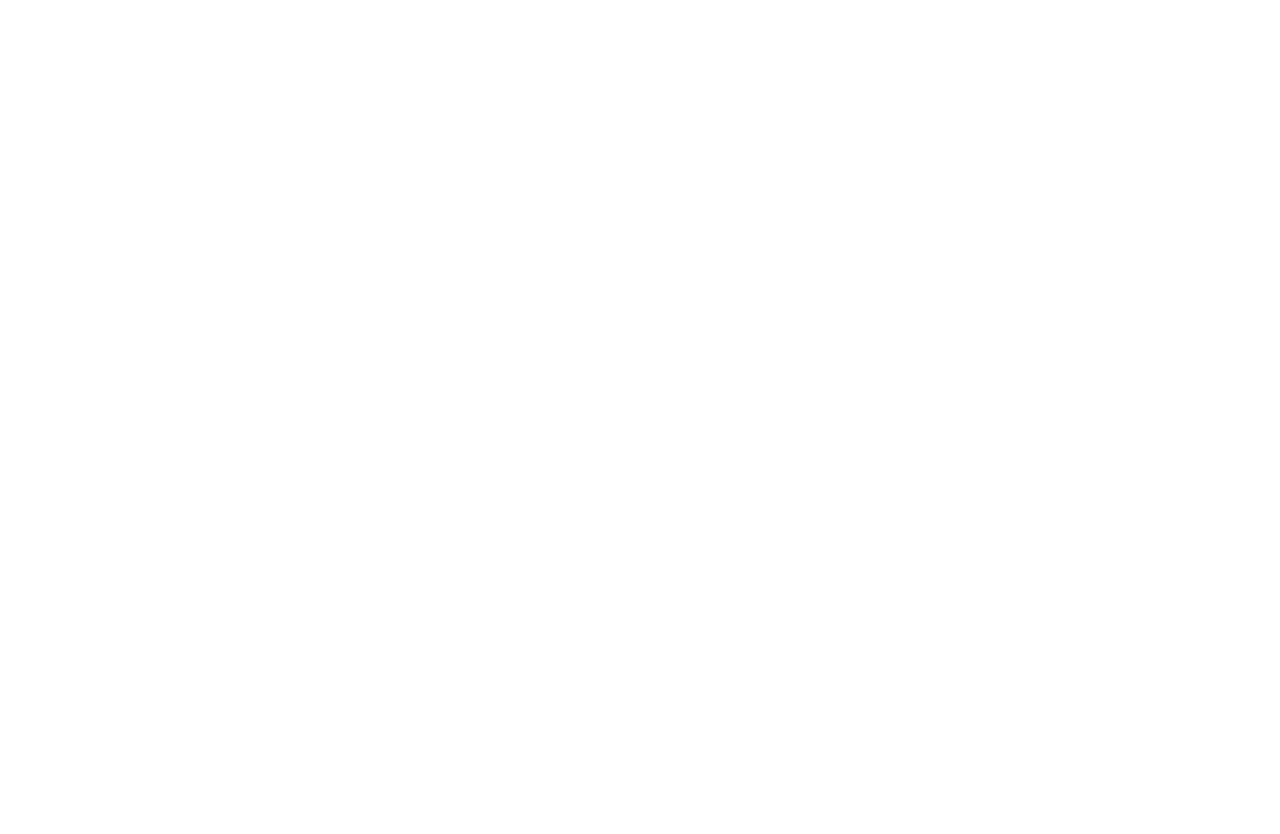
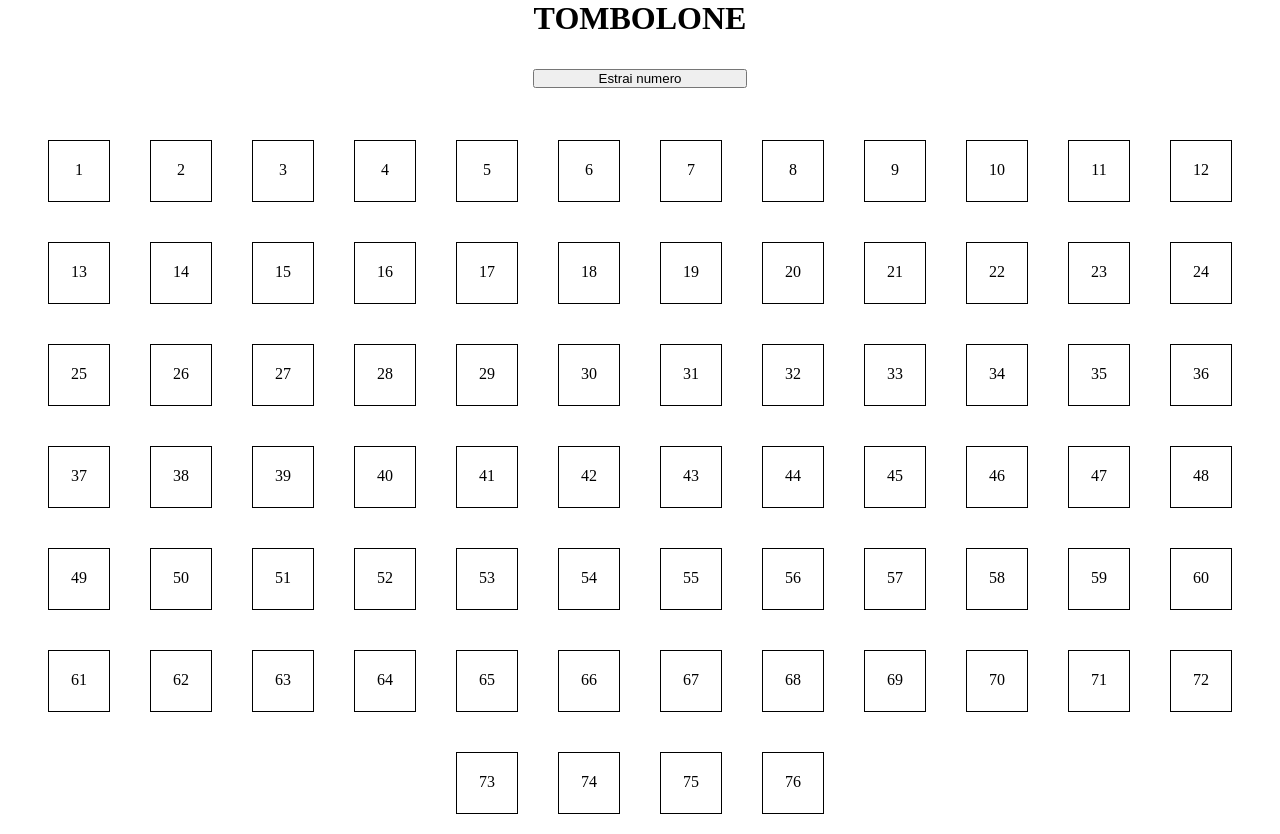
Before and after one commit to xAldox995/FS0624_RECAP_JS_L9_Tombola, a plain HTML site: page index.html in a window 1280 px wide. Before the commit the page ends 800 px from the top, so only its background shows below. Drawn offline with Linux system fonts and the light colour scheme.

Commit message:
cration of tombolone and add function for draw numbers

```diff
--- a/assets/js/index.js
+++ b/assets/js/index.js
@@ -0,0 +1,31 @@
+const tombolone = document.getElementById('tombolone');
+const allNumbers = [];
+const drawNum = [];
+for (i = 1; i <= 76; i++) {
+    allNumbers.push(i)
+}
+console.log(allNumbers)
+
+const createTobolone = function () {
+    for (i = 1; i <= 76; i++) {
+        tombolone.innerHTML +=
+            `<div id=${i} class='casella'>${i}</div>`
+    }
+}
+
+const estraiNum = function () {
+    if (drawNum.length === 76) {
+        alert('Sono stati estratti tutti i numeri')
+        return;
+    }
+    let estratto
+    do {
+        estratto = Math.floor(Math.random() * 76) + 1;
+    } while (drawNum.includes(estratto))
+    drawNum.push(estratto)
+    console.log(drawNum)
+    document.getElementById('estrazione').innerText = `Il numero estratto è: ${estratto}`
+    document.getElementById(estratto).classList.add('colora')
+}
+
+createTobolone()
--- a/assets/styles/index.css
+++ b/assets/styles/index.css
@@ -0,0 +1,23 @@
+*{
+    margin: 0 ;
+    padding: 0 ;
+    text-align: center;
+}
+
+button {
+    margin:2.5% 0;
+    padding: 0 5%;
+}
+
+.casella{
+    display: inline-block;
+    width: 20px;
+    height: 20px;
+    margin: 20px;
+    padding: 20px;
+    border: 1px solid black;
+}
+
+.colora{
+    background-color: red;
+}
--- a/index.html
+++ b/index.html
@@ -1,11 +1,28 @@
 <!DOCTYPE html>
 <html lang="en">
+
 <head>
     <meta charset="UTF-8">
     <meta name="viewport" content="width=device-width, initial-scale=1.0">
     <title>Tombolone</title>
+    <link rel="stylesheet" href="./assets/styles/index.css">
 </head>
+
 <body>
+    <h1>TOMBOLONE</h1>
+    <main>
+        <div id="tombolone">
 
+            <!-- <div class="casella">
+                1
+            </div> -->
+            <div>
+                <button onclick="estraiNum()">Estrai numero</button>
+                <h2 id="estrazione"></h2>
+            </div>
+        </div>
+    </main>
+    <script src="./assets/js/index.js"></script>
 </body>
+
 </html>
```
